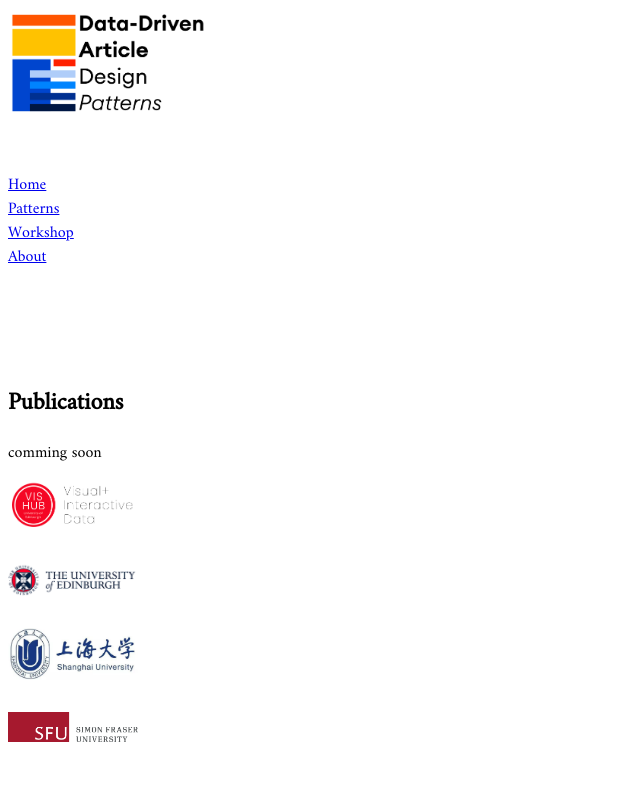
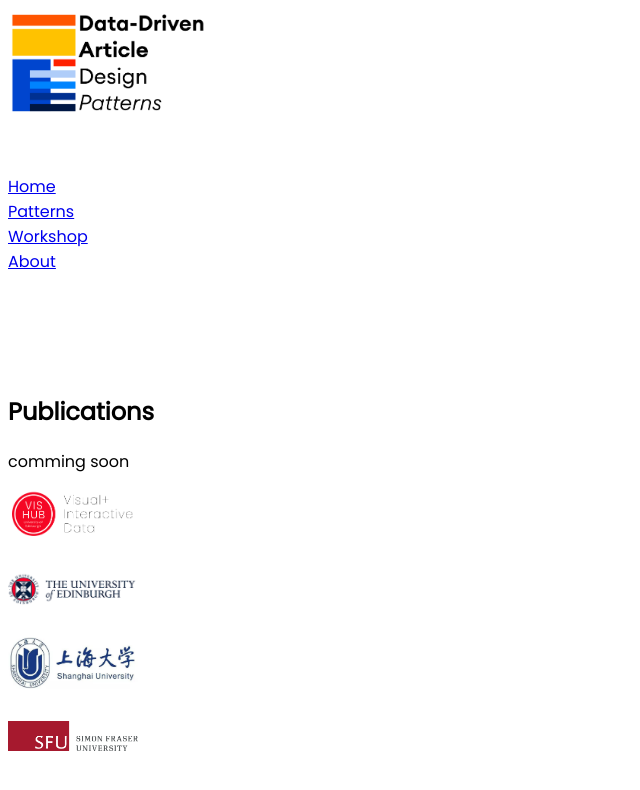
Before and after one commit to datadrivenarticle/datadrivenarticle, a Jekyll site: the page built from publications.md, in a window 1280 px wide. Shown: the top 790 px of the page, without its empty margins (0-640 px from the left). Built offline with Jekyll 4.4.1, drawn with Linux system fonts in a browser that asks for light colours; our own code applies the rules of GitHub Pages for plain Markdown files; a script that is not in the unit is left out.

Commit message:
Update default.html

```diff
--- a/_layouts/default.html
+++ b/_layouts/default.html
@@ -6,6 +6,7 @@
     <meta name="viewport" content="width=device-width, initial-scale=1">
     <link href="https://fonts.googleapis.com/css?family=Comfortaa&display=swap" rel="stylesheet">
     <link href="https://fonts.googleapis.com/css?family=Amiri&display=swap" rel="stylesheet">
+    <link href="https://fonts.googleapis.com/css?family=Poppins&display=swap" rel="stylesheet">
     <script src="https://ajax.googleapis.com/ajax/libs/jquery/3.5.1/jquery.min.js"></script>
     <script src="https://d3js.org/d3.v6.min.js"></script>
     <script src="https://d3js.org/d3-dsv.v1.min.js"></script>
@@ -18,10 +19,10 @@
     <style>
 
       body {
-      font-family: 'Amiri';
-      font-weight: 400;
-      font-style: normal;
-      line-height: 1.5;
+      font-family: 'Poppins';
+/*       font-weight: 400; */
+/*       font-style: normal; */
+/*       line-height: 1.5; */
       }
       section {
         min-width: 550px;
@@ -44,7 +45,12 @@
       table.designpatterns td#exampleImg{
         margin-top:10px;
       }
-
+      table.designpatterns q{
+        font-family: 'Amiri';
+/*       font-weight: 400; */
+/*       font-style: normal; */
+/*       line-height: 1.5; */
+      }
       table#gallery td#img{
         width: 300px;
       }
```
